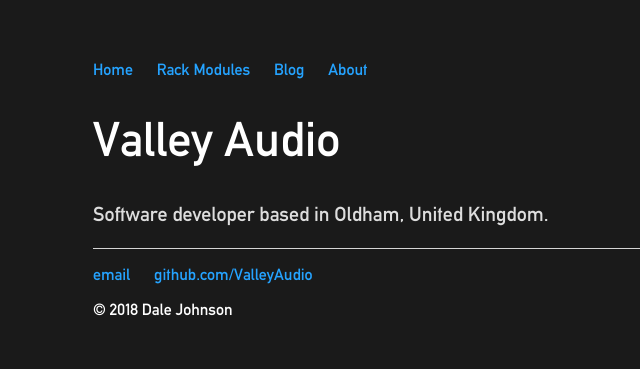
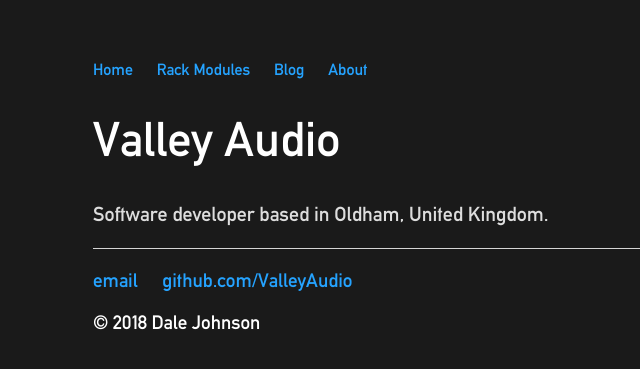
Before and after one commit to ValleyAudio/ValleyAudio.github.io, a Jekyll site: the page built from index.html, in a window 1280 px wide. Shown: the top 369 px of the page, without its empty margins (99-739 px from the left). Built offline with Jekyll 4.4.1, drawn with Linux system fonts in a browser that asks for light colours.

```diff
--- a/css/main.css
+++ b/css/main.css
@@ -20,6 +20,7 @@
     padding: 0px;
     list-style: none;
     font-weight: normal;
+    font-size: 1.1em
     color: #FFFFFF;
 }
 nav ul li, footer ul li {
@@ -61,7 +62,7 @@
 }
 footer {
     border-top: 1px solid #d5d5d5;
-    font-size: 1em;
+    font-size: 1.2em;
     color: #FAFAFA;
 }
 
```
